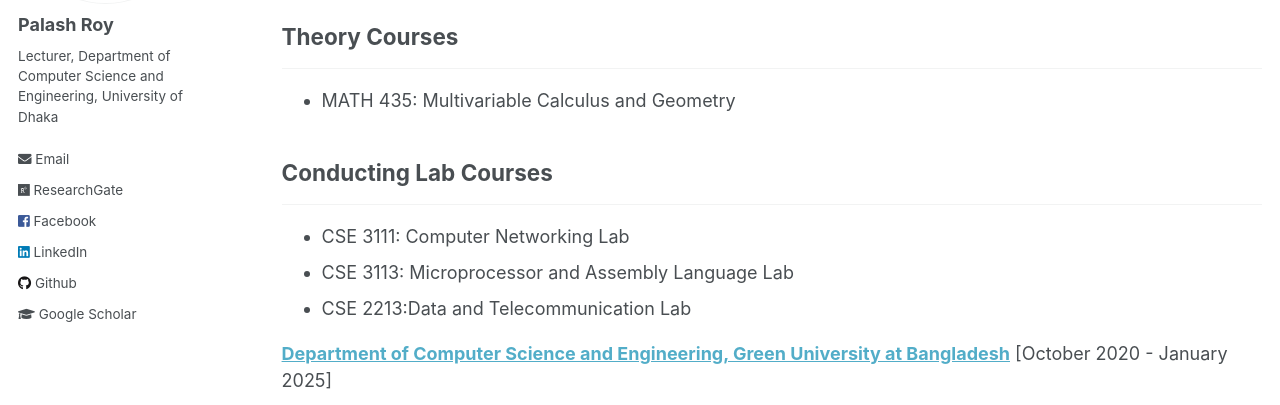
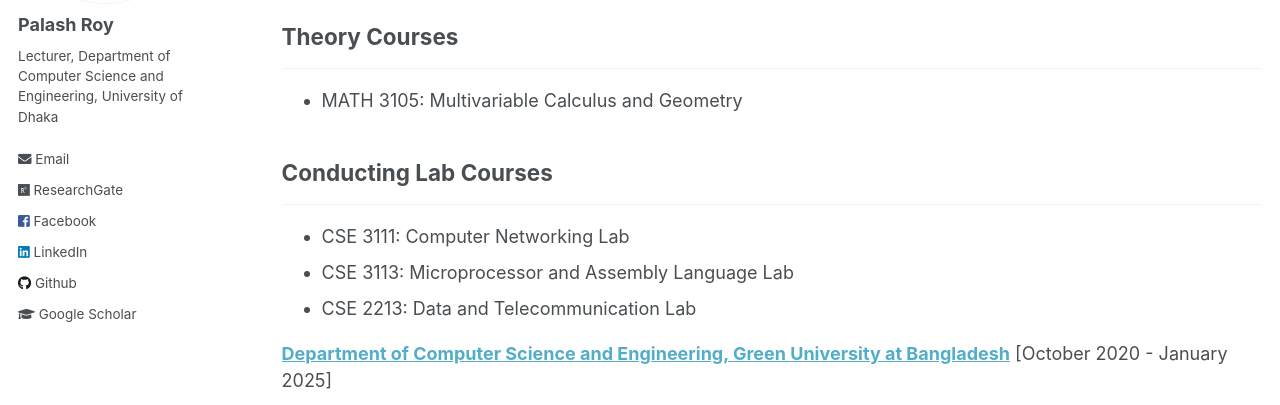
Before and after one commit to PalashRoy975/PalashRoy975.github.io, a Jekyll site: the page built from _pages/teaching.md, in a window 1280 px wide and 900 px high. Shown: the part 285-690 px from the top of the window. Built offline with Jekyll 4.4.1, drawn with Linux system fonts in a browser that asks for light colours.

Commit message:
Update teaching.md

```diff
--- a/_pages/teaching.md
+++ b/_pages/teaching.md
@@ -10,13 +10,13 @@ author_profile: true
 
 ## Theory Courses
 -----------
-* MATH 435: Multivariable Calculus and Geometry
+* MATH 3105: Multivariable Calculus and Geometry
 
 ## Conducting Lab Courses
 -----------
 * CSE 3111: Computer Networking Lab
 * CSE 3113: Microprocessor and Assembly Language Lab
-* CSE 2213:Data and Telecommunication Lab
+* CSE 2213: Data and Telecommunication Lab
 
 
 [**Department of Computer Science and Engineering, Green University at Bangladesh**](https://cse.green.edu.bd/) [October 2020 - January 2025]
```
